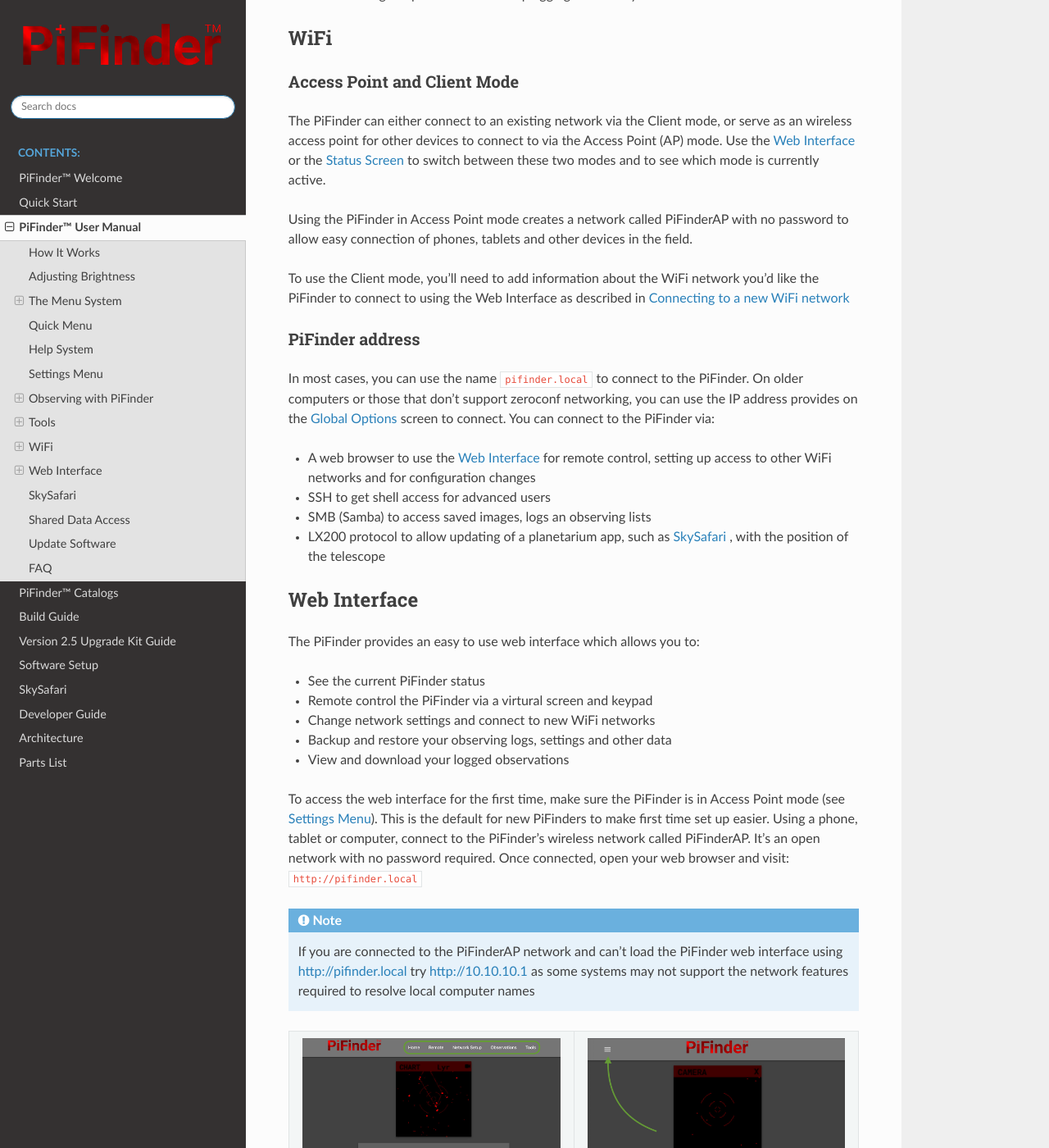
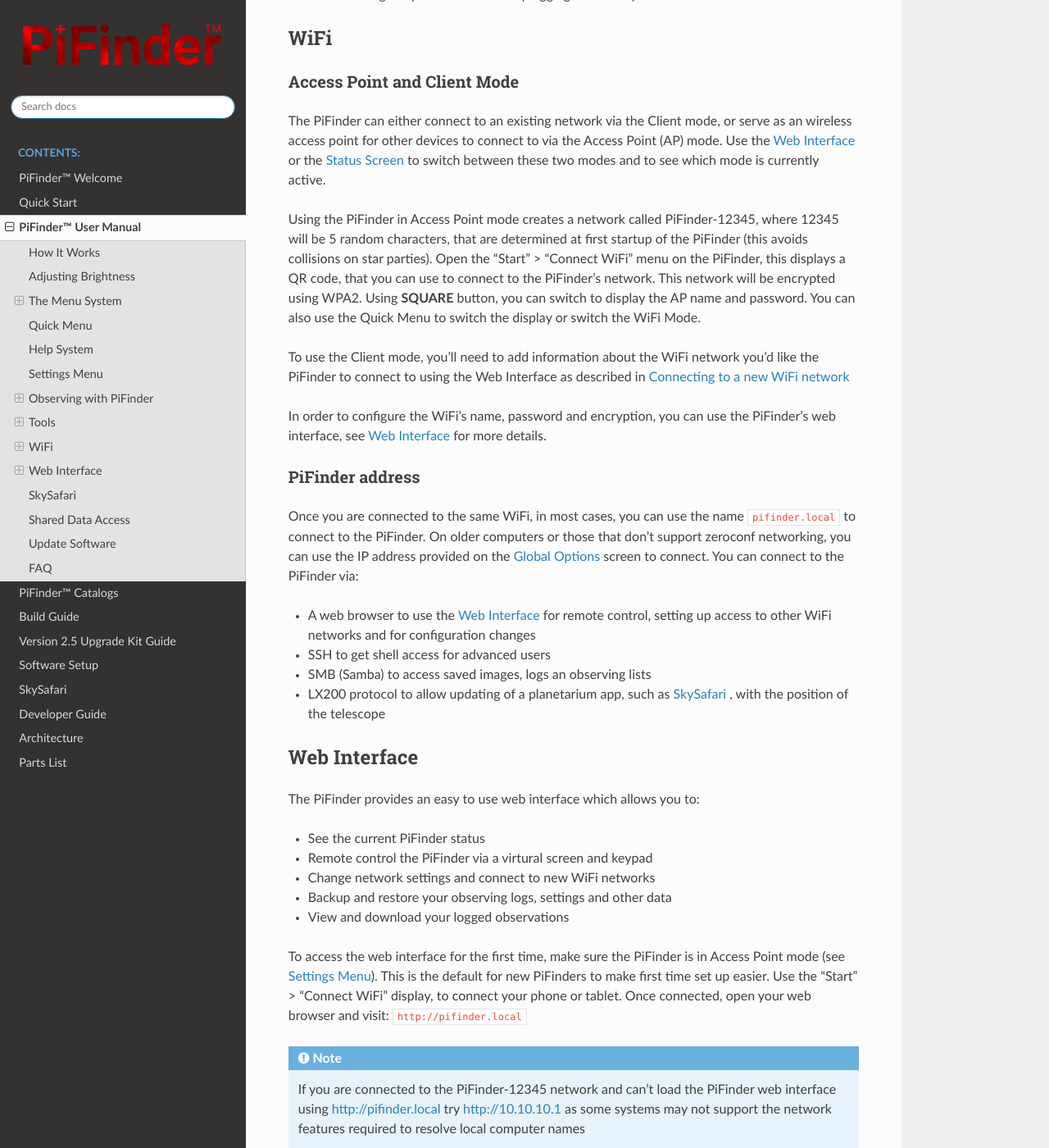
Before and after one commit to brickbots/PiFinder, a Sphinx documentation site: the page built from docs/source/user_guide.rst, in a window 1280 px wide and 1400 px high, scrolled down 20503 px. Shown: the whole window at 82% size. Built offline with Sphinx 7.4.7 and the Read the Docs theme 3.1.0, drawn with Linux system fonts in a browser that asks for light colours; some of the changed text lies outside the part shown.

Commit message:
Update user_guide for WiFi connection infos and name of AP

```diff
--- a/docs/source/user_guide.rst
+++ b/docs/source/user_guide.rst
@@ -503,17 +503,23 @@
 :ref:`user_guide:Web Interface` or the :ref:`user_guide:status screen` to switch between these two modes
 and to see which mode is currently active.
 
-Using the PiFinder in Access Point mode creates a network called PiFinderAP with no password to allow
-easy connection of phones, tablets and other devices in the field.
+Using the PiFinder in Access Point mode creates a network called PiFinder-12345, where 12345 will be 5 random characters,
+that are determined at first startup of the PiFinder (this avoids collisions on star parties).
+Open the "Start" > "Connect WiFi" menu on the PiFinder, this displays a QR code, that you can use to connect to the
+PiFinder's network. This network will be encrypted using WPA2. Using **SQUARE** button, you can switch to
+display the AP name and password. You can also use the Quick Menu to switch the display or switch the WiFi Mode.
 
 To use the Client mode, you'll need to add information about the WiFi network you'd like the
 PiFinder to connect to using the Web Interface as described in :ref:`user_guide:connecting to a new wifi network`
 
+In order to configure the WiFi's name, password and encryption, you can use the PiFinder's web interface,
+see :ref:`user_guide:Web Interface` for more details.
+
 PiFinder address
 -----------------
 
-In most cases, you can use the name ``pifinder.local`` to connect to the PiFinder.  On older computers
-or those that don't support zeroconf networking, you can use the IP address provides on the :ref:`Global
+Once you are connected to the same WiFi, in most cases, you can use the name ``pifinder.local`` to connect to the PiFinder.  On older computers
+or those that don't support zeroconf networking, you can use the IP address provided on the :ref:`Global
 Options<user_guide:settings menu>` screen to connect.  You can connect to the PiFinder via:
 
 
@@ -533,12 +539,13 @@
 * Backup and restore your observing logs, settings and other data
 * View and download your logged observations
 
-To access the web interface for the first time, make sure the PiFinder is in Access Point mode (see :ref:`user_guide:settings menu`).  This is the default for new PiFinders to make first time set up easier.  Using a phone, tablet or computer, connect to the PiFinder's wireless network called PiFinderAP.  It's an open network with no password required.  Once connected, open your web browser and visit:
-``http://pifinder.local``
+To access the web interface for the first time, make sure the PiFinder is in Access Point mode (see :ref:`user_guide:settings menu`).
+This is the default for new PiFinders to make first time set up easier. Use the "Start" > "Connect WiFi" display, to connect your phone or tablet.
+Once connected, open your web browser and visit: ``http://pifinder.local``
 
 
 .. note::
-   If you are connected to the PiFinderAP network and can't load the PiFinder web interface using
+   If you are connected to the PiFinder-12345 network and can't load the PiFinder web interface using
    http://pifinder.local try http://10.10.10.1 as some systems may not support the network features
    required to resolve local computer names
 
@@ -560,12 +567,12 @@
 Connecting to a new WiFi network
 ---------------------------------
 
-The default behavior of the PiFinder is to generate it's own WiFi network call ``PiFinderAP`` that you can connect to
+The default behavior of the PiFinder is to generate it's own WiFi network call ``PiFinder-12345`` that you can connect to
 and configure additional networks. To get the PiFinder to connect to an existing WiFi network with Internet access you
 can follow the steps below:
 
 1) Make sure the PiFinder is in Access Point mode
-2) Connect your phone, tablet, or computer to the PiFinder's wifi network called PiFinderAP
+2) Connect your phone, tablet, or computer to the PiFinder's wifi network called similar to PiFinder-12345, see "Start" > "Connect WiFi" for connection infos.
 3) Visit http://pifinder.local using your web browser
 4) Click the 'Network' link in the top bar, or if you have a smaller screen, click the three stacked horizontal lines in the upper-right corner to access the menu and choose 'Network' from there.
     .. image:: images/user_guide/pf_web_net0.png
@@ -579,7 +586,6 @@
 11) Click the 'UPDATE AND RESTART' button
 
 To add more WiFi networks for the PiFinder to look for, navigate to the Network Setup page of the :ref:`user_guide:web interface` and click the + button near the list of WiFi networks and repeat the steps above.
-
 
 SkySafari
 ===================
@@ -599,8 +605,11 @@
 
 In the course of using the PiFinder several data files are created that may be of interest.
 These are available via a SMB (samba) network share called ``//pifinder.local/shared``.  Accessing this will depend on your
-OS, but the PiFinder should be visible in a network browser provided.  There is no password requirement,
-just connect as ``guest`` with no password provided.
+OS, but the PiFinder should be visible in a network browser provided. On Windows, open up file explorer and enter
+``\\pifinder.local\shared`` in the address bar.  On Mac, open Finder and select Go > Connect to Server and enter
+``smb://pifinder.local/shared``.  On Linux, you can use the file manager or command line to access the share.
+
+There is no password requirement, just connect as ``guest`` with no password provided.
 
 Once connected, you'll see:
 
```
